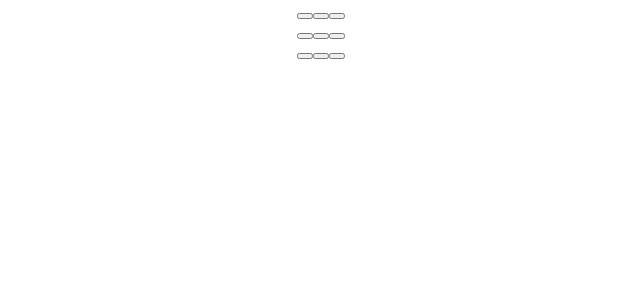
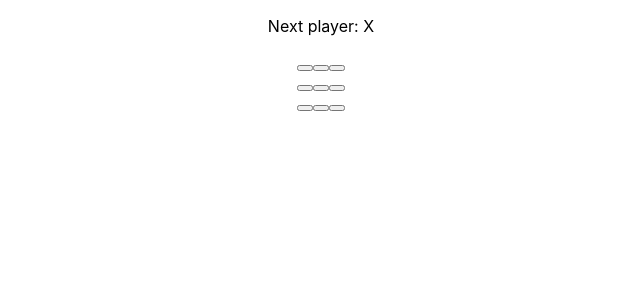
Before and after one commit to sgmikami03/NetflixClone2, a React (Create React App) app in the folder react-tutorial/: page / in a window 1280 px wide. Shown: the top 300 px of the page, without its empty margins (319-959 px from the left). Built offline with nearby package versions, Linux system fonts and the light colour scheme.

Commit message:
[add]~勝敗

```diff
--- a/react-tutorial/src/components/Game.tsx
+++ b/react-tutorial/src/components/Game.tsx
@@ -1,35 +1,94 @@
 import React, {useState} from 'react';
 
-type valueType = String | null
+type ValueType = "X" | "O" | null;
 
-function Square() {
-    const [value, setValue] = useState<valueType>(null)
+type SquareProps = {
+    value: ValueType;
+    onSquareClick: () => void;
+}
 
-    function handleClick() {
-        console.log("clicked!");
-        setValue("X");
+function Square(Props: SquareProps) {
+    return <button onClick={Props.onSquareClick}> {Props.value} </button>;
+}
+
+function calcWinner(squares: Array<SquareProps>) {
+    const lines: Array<Array<number>> = [
+        [0, 1, 2],
+        [3, 4, 5],
+        [6, 7, 8],
+        [0, 3, 6],
+        [1, 4, 7],
+        [2, 5, 8],
+        [0, 4, 8],
+        [2, 5, 6],
+    ]
+
+    for (let i = 0; i < lines.length; i++) {
+        const [a, b, c] = lines[i];
+        if (squares[a] && squares[a] === squares[b] && squares[a] === squares[c]) {
+            return squares[a];
+        }
+    }
+    return null;
+}
+
+function Board() {
+    const [xIsNext, setIsNext] = useState(true);
+    const [squares, setSquares] = useState(Array(9).fill(null));
+
+    function handleClick(i: number) {
+        if(squares[i]) {
+            return;
+        }
+
+        let nextSquares: (ValueType)[] = squares.slice();
+        if(xIsNext) {
+            nextSquares[i] = "X"
+        }else {
+            nextSquares[i] = "O"
+        }
+        setSquares(nextSquares);
+        setIsNext(!xIsNext);
     }
 
-    return <button onClick={handleClick}> {value} </button>;
+    const winner = calcWinner(squares);
+    let status;
+    if (winner) {
+        status = "Winner: " + winner
+    } else {
+        status = "Next player: " + (xIsNext ? "X" : "O")
+    }
+
+    return (
+        <>
+            <p className='status'>{status}</p>
+            <div className='board-row'>
+                <Square value={squares[0]} onSquareClick={() => handleClick(0)} />
+                <Square value={squares[1]} onSquareClick={() => handleClick(1)} />
+                <Square value={squares[2]} onSquareClick={() => handleClick(2)} />
+            </div>
+            <div className='board-row'>
+                <Square value={squares[3]} onSquareClick={() => handleClick(3)} />
+                <Square value={squares[4]} onSquareClick={() => handleClick(4)} />
+                <Square value={squares[5]} onSquareClick={() => handleClick(5)} />
+            </div>
+            <div className='board-row'>
+                <Square value={squares[6]} onSquareClick={() => handleClick(6)} />
+                <Square value={squares[7]} onSquareClick={() => handleClick(7)} />
+                <Square value={squares[8]} onSquareClick={() => handleClick(8)} />
+            </div>
+        </>
+    )
 }
 
 function Game() {
   return (
-    <div className="App">
-        <div className='board-row'>
-            <Square />
-            <Square />
-            <Square />
+    <div className="game">
+        <div className='game-bord'>
+            <Board />
         </div>
-        <div className='board-row'>
-            <Square />
-            <Square />
-            <Square />
-        </div>
-        <div className='board-row'>
-            <Square />
-            <Square />
-            <Square />
+        <div className='game-info'>
+            <ol>{/* todo */}</ol>
         </div>
     </div>
   );
```
